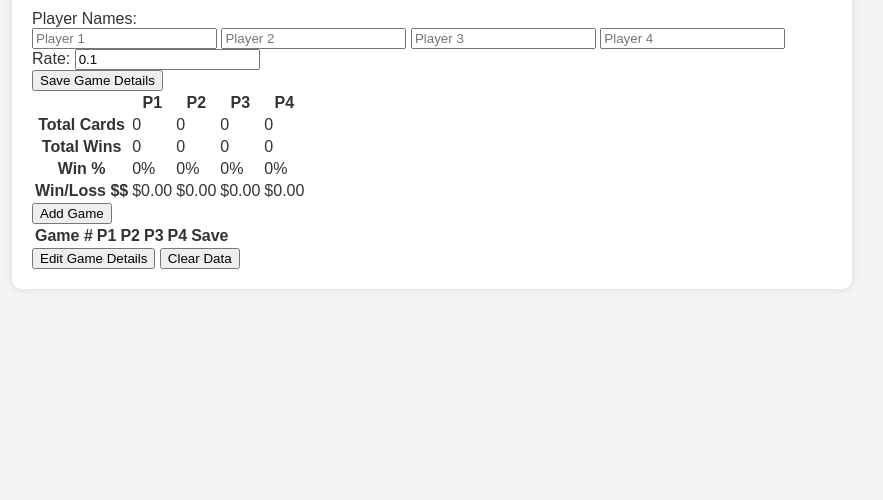
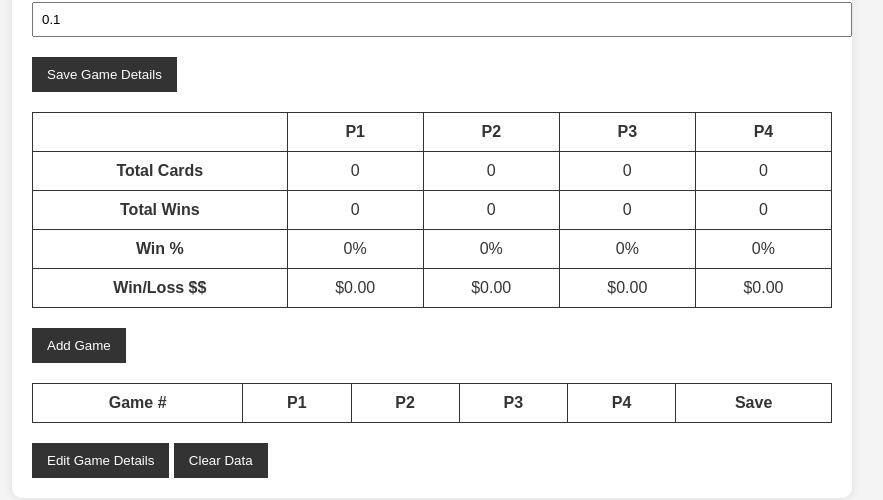
Before and after one commit to warmachine22/big2, a plain HTML site: page index.html in a window 1280 px wide. Shown: the part 300-800 px from the top of the page, without its empty margins (208-1091 px from the left). Drawn offline with Linux system fonts and the light colour scheme.

Commit message:
Update index.html

```diff
--- a/index.html
+++ b/index.html
@@ -6,19 +6,7 @@
     <title>Big 2 Tracker</title>
     <link rel="stylesheet" href="styles.css">
     <link rel="manifest" href="manifest.json">
-
-    <!-- Meta tags for iOS PWA support -->
-    <meta name="apple-mobile-web-app-capable" content="yes">
-    <meta name="apple-mobile-web-app-status-bar-style" content="black-translucent">
-    <meta name="apple-mobile-web-app-title" content="Big 2 Tracker">
-
-    <!-- Icons for iOS home screen (make sure these paths are correct) -->
-    <link rel="apple-touch-icon" href="icon-192x192.png">
-    <link rel="apple-touch-icon" sizes="512x512" href="icon-512x512.png">
-    <link rel="apple-touch-icon" sizes="180x180" href="icon-192x192.png">
-
     <style>
-        /* Your existing CSS styles */
         body {
             font-family: Arial, sans-serif;
             background-color: #f4f4f4;
@@ -38,9 +26,42 @@
             width: 90%;
             max-width: 800px;
         }
+        table {
+            width: 100%;
+            border-collapse: collapse;
+            margin-top: 20px;
+        }
+        table, th, td {
+            border: 1px solid #333;
+        }
+        th, td {
+            padding: 10px;
+            text-align: center;
+        }
+        input[type="text"], input[type="number"] {
+            width: 100%;
+            padding: 8px;
+            margin-top: 5px;
+        }
+        button {
+            margin-top: 20px;
+            padding: 10px 15px;
+            background-color: #333;
+            color: #fff;
+            border: none;
+            cursor: pointer;
+        }
+        button:hover {
+            background-color: #555;
+        }
+        .win {
+            background-color: #c8e6c9;
+        }
+        .loss {
+            background-color: #ffcdd2;
+        }
     </style>
 </head>
-
 <body>
 <div class="container">
     <h1>Big 2 Tracker</h1>
```
